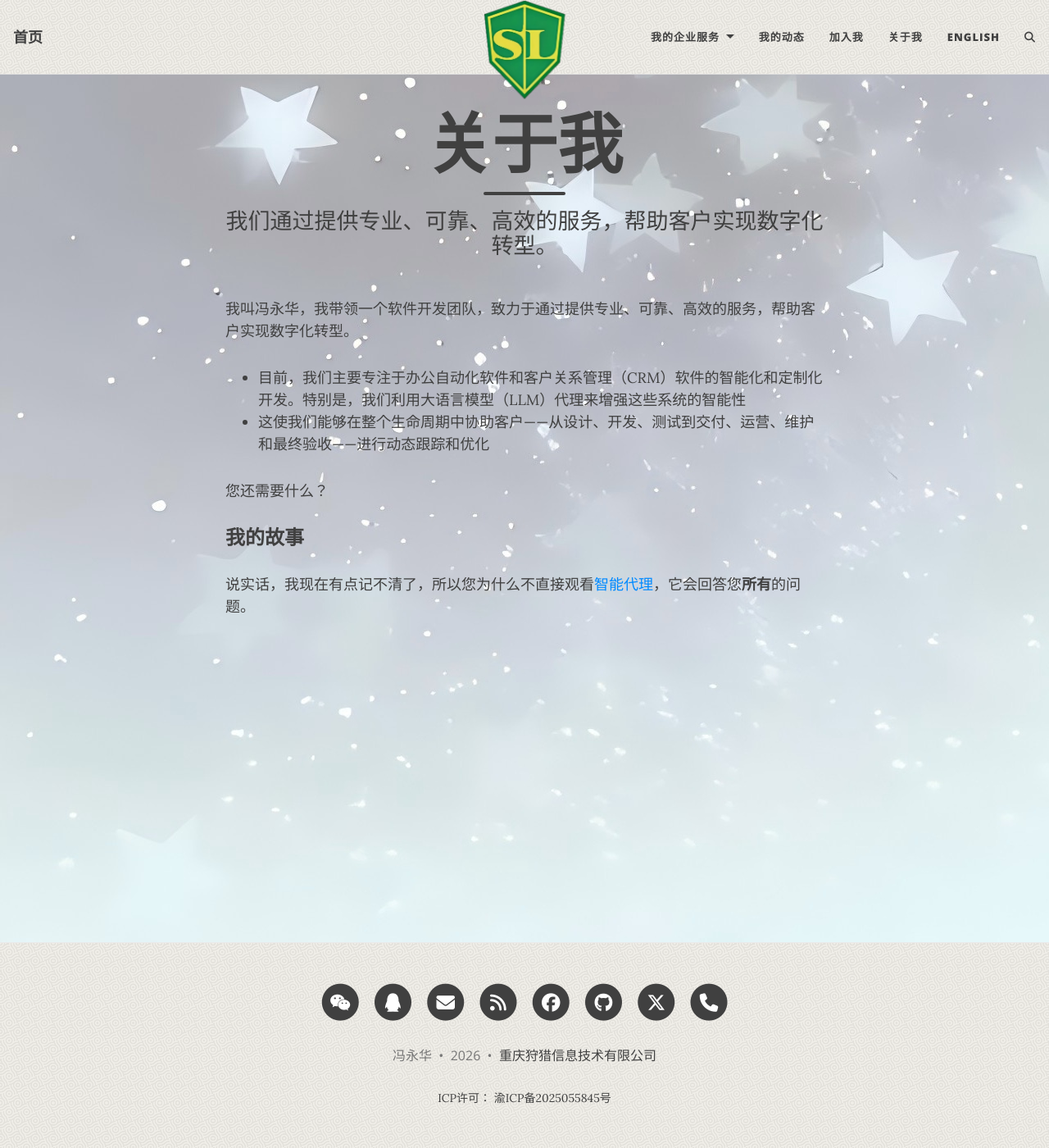
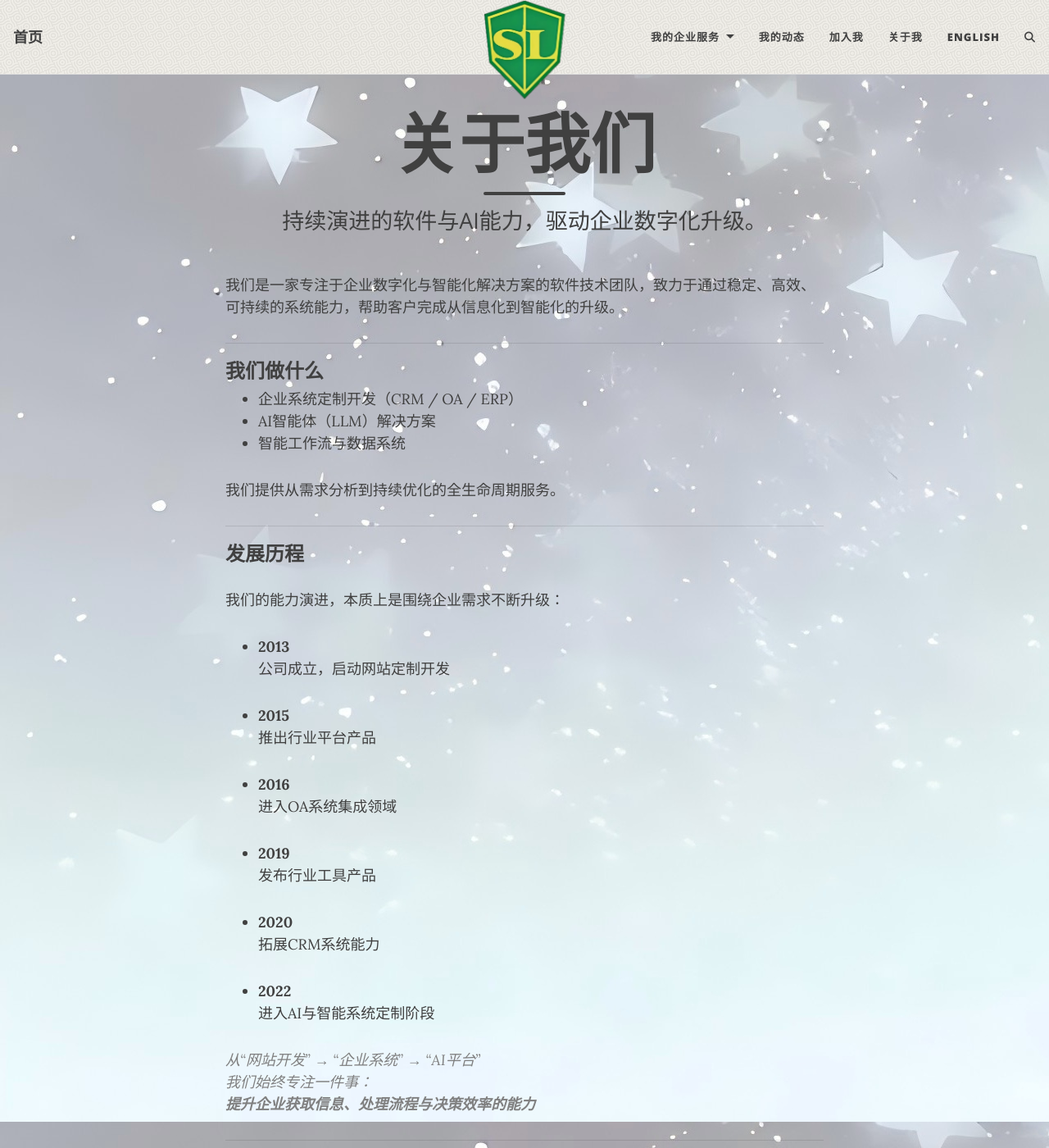
Before and after one commit to radarfyh/radarfyh.github.io, a Jekyll site: the page built from zh/aboutme.md, in a window 1280 px wide and 1400 px high. Shown: the whole window at 82% size. Built offline with Jekyll 4.4.1, drawn with Linux system fonts in a browser that asks for light colours; comment, search, counter and statistics services are not loaded; some of the changed text lies outside the part shown.

Commit message:
修改readme

```diff
--- a/zh/aboutme.md
+++ b/zh/aboutme.md
@@ -1,17 +1,96 @@
 ---
 layout: page
 language: zh
-title: 关于我
-subtitle: 我们通过提供专业、可靠、高效的服务，帮助客户实现数字化转型。
+title: 关于我们
+subtitle: 持续演进的软件与AI能力，驱动企业数字化升级。
 ---
 
-我叫冯永华，我带领一个软件开发团队，致力于通过提供专业、可靠、高效的服务，帮助客户实现数字化转型。
+我们是一家专注于企业数字化与智能化解决方案的软件技术团队，致力于通过稳定、高效、可持续的系统能力，帮助客户完成从信息化到智能化的升级。
 
-- 目前，我们主要专注于办公自动化软件和客户关系管理（CRM）软件的智能化和定制化开发。特别是，我们利用大语言模型（LLM）代理来增强这些系统的智能性
-- 这使我们能够在整个生命周期中协助客户——从设计、开发、测试到交付、运营、维护和最终验收——进行动态跟踪和优化
+---
 
-您还需要什么？
+### 我们做什么
 
-### 我的故事
+- 企业系统定制开发（CRM / OA / ERP）
+- AI智能体（LLM）解决方案
+- 智能工作流与数据系统
 
-说实话，我现在有点记不清了，所以您为什么不直接观看[智能代理](https://en.wikipedia.org/wiki/Intelligent_agent)，它会回答您**所有**的问题。
+我们提供从需求分析到持续优化的全生命周期服务。
+
+---
+
+### 发展历程
+
+我们的能力演进，本质上是围绕企业需求不断升级：
+
+- **2013**
+  公司成立，启动网站定制开发
+
+- **2015**
+  推出行业平台产品
+
+- **2016**
+  进入OA系统集成领域
+
+- **2019**
+  发布行业工具产品
+
+- **2020**
+  拓展CRM系统能力
+
+- **2022**
+  进入AI与智能系统定制阶段
+
+> 从“网站开发” → “企业系统” → “AI平台”
+> 我们始终专注一件事：
+> **提升企业获取信息、处理流程与决策效率的能力**
+
+---
+
+### 方法论与技术分享
+
+除了项目实践，我们也持续沉淀方法论与架构能力：
+
+- [智能体系统技术架构设计讲解](https://www.bilibili.com/video/BV1hEMNeyEVT/?utm_source=chatgpt.com)
+
+
+- [智能体系统技术架构设计讲解](https://www.bilibili.com/video/BV1x1vSBBEoM/?vd_source=ebdeca575ae4cfdff273ef02ae8db21c)
+
+- [4A架构全景设计及方法论](https://www.bilibili.com/video/BV1x1vSBBEoM/?vd_source=ebdeca575ae4cfdff273ef02ae8db21c)
+
+- [业务架构设计方法](https://www.bilibili.com/video/BV1tkvSB6Ed6/?vd_source=ebdeca575ae4cfdff273ef02ae8db21c)
+
+- [场景驱动设计方法论](https://www.bilibili.com/video/BV1XYvSB2Eq3/?vd_source=ebdeca575ae4cfdff273ef02ae8db21c)
+
+- [需求分析方法论](https://www.bilibili.com/video/BV1YavSB7Ee2/?vd_source=ebdeca575ae4cfdff273ef02ae8db21c)
+
+这些内容构成我们在项目中的核心方法论基础。
+
+---
+
+### 产品体系（简要）
+
+- 基础层：信息获取与AI辅助
+- 标准层：流程自动化与业务管理
+- 高级层：企业级AI平台与决策支持
+
+---
+
+### 我们的理念
+
+数字化的终点不是系统，而是能力。
+
+我们关注的是：
+
+- 是否真正提升效率
+- 是否降低决策成本
+- 是否具备持续演进能力
+
+---
+
+### 更多信息
+
+- 公司资料：
+  https://www.qcc.com/firm/03cad8f0c58601227c0962ede9f51ed0.html
+
+- 本站基于 Beautiful Jekyll 构建
```
Also changed, not shown: en/aboutme.md (+76 -8 lines).
